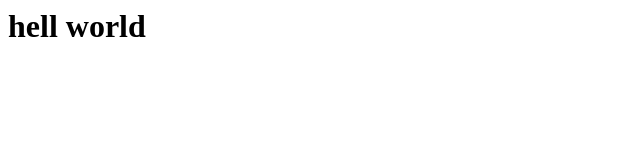
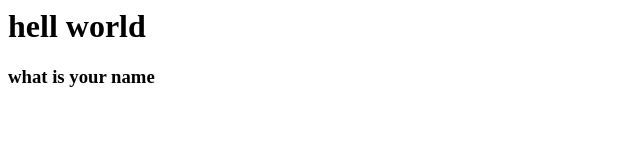
Before and after one commit to muhammedramshin/mygittest, a plain HTML site: page index.html in a window 1280 px wide. Shown: the whole page, without its empty margins (0-640 px from the left). Drawn offline with Linux system fonts and the light colour scheme.

Commit message:
second commit

```diff
--- a/index.html
+++ b/index.html
@@ -2,7 +2,7 @@
 <h1>
 hell world
 </h1>
-
+<h3>what is your name</h3>
 
 
 </html>
```
